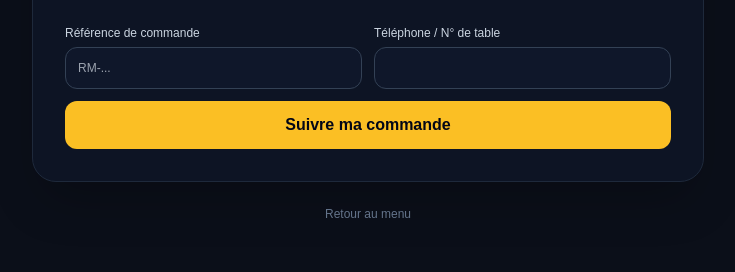
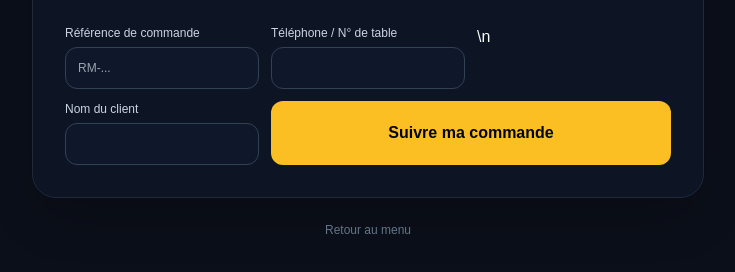
Before and after one commit to oumomarfarouk31-alt/restomenu, a plain HTML site: page public/order-status.html in a window 1280 px wide. Shown: the part 282-554 px from the top of the page, without its empty margins (272-1007 px from the left). Drawn offline with nearby package versions, Linux system fonts and the light colour scheme.

Commit message:
Add customer identity to order tracking form

```diff
--- a/public/order-status.html
+++ b/public/order-status.html
@@ -38,9 +38,9 @@
         <p class="text-slate-400 text-sm mt-2" id="intro">Saisissez la référence reçue et le numéro de téléphone ou de table indiqué lors de la commande.</p>
       </div>
 
-      <form id="lookup-form" class="grid gap-3 sm:grid-cols-2">
+      <form id="lookup-form" class="grid gap-3 sm:grid-cols-3">
         <label class="text-xs text-slate-300 sm:col-span-1"><span id="ref-label">Référence de commande</span><input id="order-number" class="field mt-1.5" maxlength="80" autocomplete="off" required placeholder="RM-..." /></label>
-        <label class="text-xs text-slate-300 sm:col-span-1"><span id="contact-label">Téléphone / N° de table</span><input id="customer-contact" class="field mt-1.5" maxlength="120" autocomplete="tel" required /></label>
+        <label class="text-xs text-slate-300 sm:col-span-1"><span id="contact-label">Téléphone / N° de table</span><input id="customer-contact" class="field mt-1.5" maxlength="120" autocomplete="tel" required /></label>\n        <label class="text-xs text-slate-300 sm:col-span-1"><span id="name-label">Nom du client</span><input id="customer-name" class="field mt-1.5" maxlength="120" autocomplete="name" required /></label>
         <button id="lookup-button" class="sm:col-span-2 rounded-xl bg-amber-400 hover:bg-amber-300 text-slate-950 font-bold py-3 transition" type="submit">Suivre ma commande</button>
       </form>
       <p id="message" role="status" class="hidden mt-4 rounded-xl p-3 text-sm"></p>
@@ -51,7 +51,7 @@
           <span id="status-pill" class="rounded-full px-3 py-1.5 text-xs font-bold bg-amber-400/10 text-amber-300"></span>
         </div>
         <div id="timeline" class="flex items-center gap-1 mt-8"></div>
-        <div id="timeline-labels" class="grid grid-cols-4 gap-2 mt-3 text-[10px] text-slate-400"></div>
+        <div id="timeline-labels" class="grid grid-cols-5 gap-2 mt-3 text-[10px] text-slate-400"></div>
         <div class="mt-7 rounded-2xl bg-slate-950/70 border border-slate-800 p-4">
           <div class="flex justify-between text-sm"><span id="items-heading" class="font-bold">Détails</span><span id="result-total" class="font-bold text-amber-300"></span></div>
           <div id="result-items" class="divide-y divide-slate-800 mt-2"></div>
```
